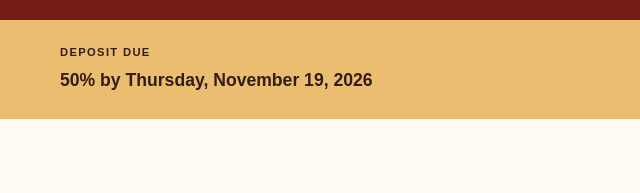
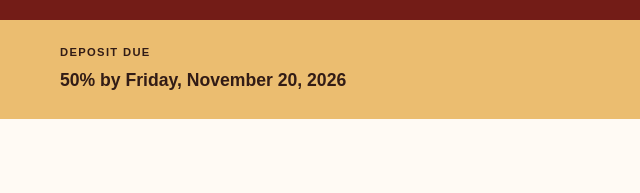
Before and after one commit to colemanquickbite/colemansquickbite.com, a plain HTML site: page index.html in a window 1280 px wide. Shown: the part 759-952 px from the top of the page, 0-640 px from the left. Drawn offline with Linux system fonts and the light colour scheme.

Commit message:
Move Thanksgiving deposit deadline to November 20

```diff
--- a/index.html
+++ b/index.html
@@ -3,12 +3,12 @@
 <head>
   <meta charset="utf-8">
   <meta name="viewport" content="width=device-width, initial-scale=1">
-  <meta name="description" content="Thanksgiving 2026 preorders from Coleman’s Quick Bite in Kosciusko, MS. Fried turkey, smoked ribs, Southern sides and desserts. 50% deposit due November 19; pickup November 25.">
+  <meta name="description" content="Thanksgiving 2026 preorders from Coleman’s Quick Bite in Kosciusko, MS. Fried turkey, smoked ribs, Southern sides and desserts. 50% deposit due November 20; pickup November 25.">
   <meta name="keywords" content="Southern food Kosciusko MS, catering Kosciusko Mississippi, BBQ catering, breakfast catering, Coleman’s Quick Bite">
   <meta name="theme-color" content="#7b241c">
   <meta property="og:type" content="website">
   <meta property="og:title" content="Thanksgiving Menu 2026 | Coleman’s Quick Bite">
-  <meta property="og:description" content="Preorders only. Fried turkey, slow-smoked ribs, sides and desserts. 50% deposit due November 19. Pickup Wednesday evening, November 25, 2026.">
+  <meta property="og:description" content="Preorders only. Fried turkey, slow-smoked ribs, sides and desserts. 50% deposit due November 20. Pickup Wednesday evening, November 25, 2026.">
   <meta property="og:image" content="https://colemansquickbite.com/flyers/thanksgiving_2026/Colemans_Thanksgiving_2026_With_Smoked_Turkey.png">
   <meta property="og:image:alt" content="Coleman’s Quick Bite Thanksgiving 2026 preorder menu, prices and pickup details">
   <meta property="og:url" content="https://colemansquickbite.com/">
@@ -70,7 +70,7 @@
 
     <div class="holiday-dates">
       <div class="container holiday-dates-grid">
-        <p><span>Deposit due</span><strong>50% by Thursday, November 19, 2026</strong></p>
+        <p><span>Deposit due</span><strong>50% by Friday, November 20, 2026</strong></p>
         <p><span>Pickup</span><strong>Wednesday evening, November 25, 2026</strong></p>
       </div>
     </div>
@@ -247,7 +247,7 @@
           <p class="section-label">Mark your calendar</p>
           <h3 id="holiday-pickup-heading">Your holiday plans, made easier.</h3>
           <dl class="holiday-order-details">
-            <div><dt>50% deposit due</dt><dd>Thursday, November 19, 2026</dd></div>
+            <div><dt>50% deposit due</dt><dd>Friday, November 20, 2026</dd></div>
             <div><dt>Pickup</dt><dd>Wednesday evening,<br>November 25, 2026</dd></div>
           </dl>
           <p>We’ll arrange the pickup details with you when confirming your preorder.</p>
```
Also changed, not shown: 1 other file.
